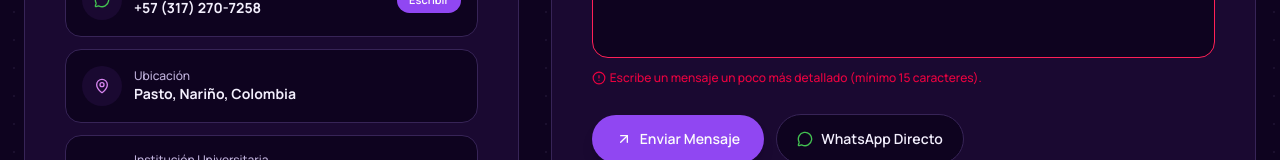
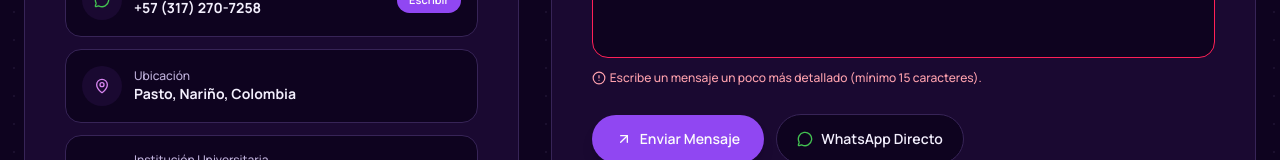
Before and after one commit to moreno-stack/portafolio_SAMG, a Next.js app: page / in a window 1280 px wide. Both pictures are taken after typing "Sample", "name@example.com", "Sample" into the empty fields and a click on the button "Enviar Mensaje". Shown: the part 8682-8842 px from the top of the page. Built offline with nearby package versions, Linux system fonts and the light colour scheme; no server answers.

Commit message:
style(contacto): mensajes de error legibles sobre fondo oscuro

```diff
--- a/components/Contact.tsx
+++ b/components/Contact.tsx
@@ -378,7 +378,7 @@ export default function Contact() {
                       }`}
                     />
                     {errors.name && (
-                      <p className="mt-1.5 flex items-center gap-1 text-xs font-medium text-rose-600">
+                      <p className="mt-1.5 flex items-center gap-1 text-xs font-medium text-rose-300">
                         <AlertCircle className="size-3.5 shrink-0" />
                         <span>{errors.name}</span>
                       </p>
@@ -406,7 +406,7 @@ export default function Contact() {
                       }`}
                     />
                     {errors.email && (
-                      <p className="mt-1.5 flex items-center gap-1 text-xs font-medium text-rose-600">
+                      <p className="mt-1.5 flex items-center gap-1 text-xs font-medium text-rose-300">
                         <AlertCircle className="size-3.5 shrink-0" />
                         <span>{errors.email}</span>
                       </p>
@@ -457,7 +457,7 @@ export default function Contact() {
                     }`}
                   />
                   {errors.message && (
-                    <p className="mt-1.5 flex items-center gap-1 text-xs font-medium text-rose-600">
+                    <p className="mt-1.5 flex items-center gap-1 text-xs font-medium text-rose-300">
                       <AlertCircle className="size-3.5 shrink-0" />
                       <span>{errors.message}</span>
                     </p>
@@ -465,7 +465,7 @@ export default function Contact() {
                 </div>
 
                 {serverError && (
-                  <p className="flex items-center gap-1.5 rounded-2xl border border-rose-500/40 bg-rose-500/10 px-4 py-2.5 text-xs font-medium text-rose-700">
+                  <p className="flex items-center gap-1.5 rounded-2xl border border-rose-500/40 bg-rose-500/10 px-4 py-2.5 text-xs font-medium text-rose-200">
                     <AlertCircle className="size-4 shrink-0" />
                     <span>{serverError}</span>
                   </p>
```
